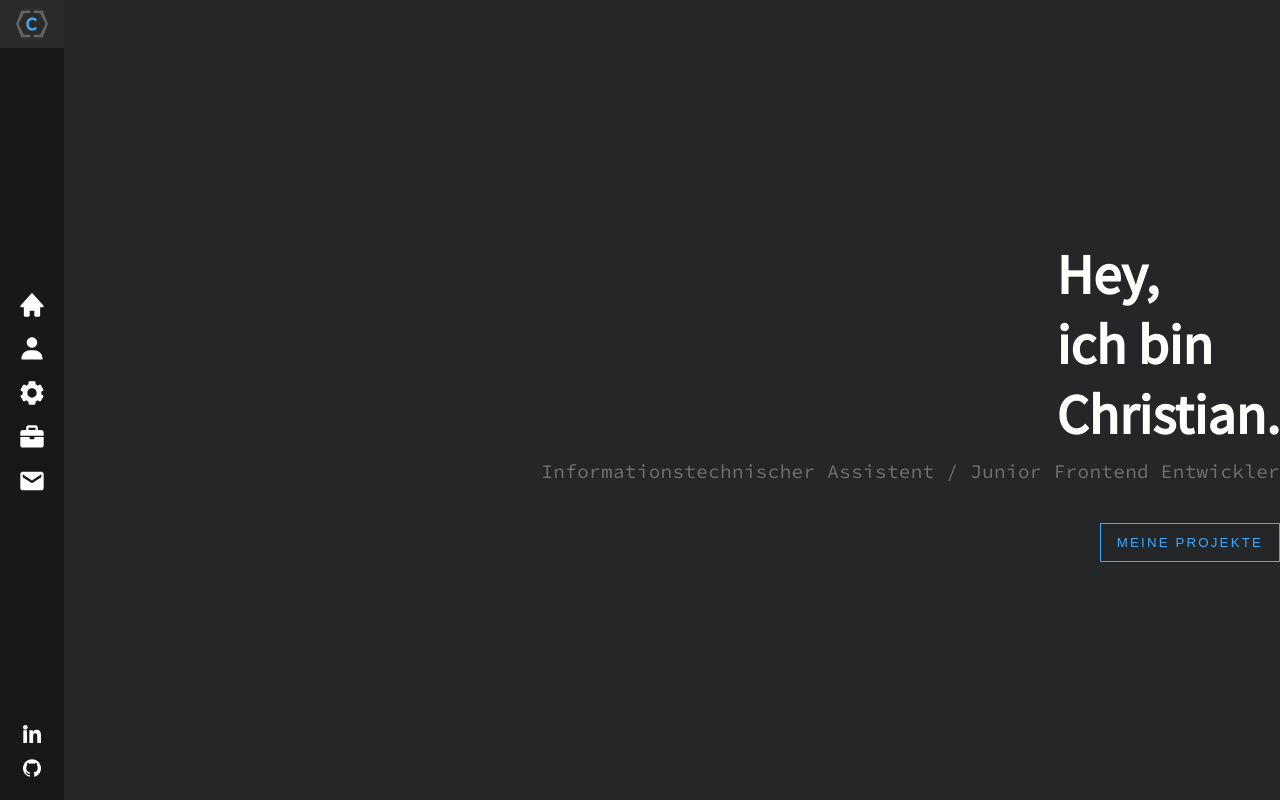
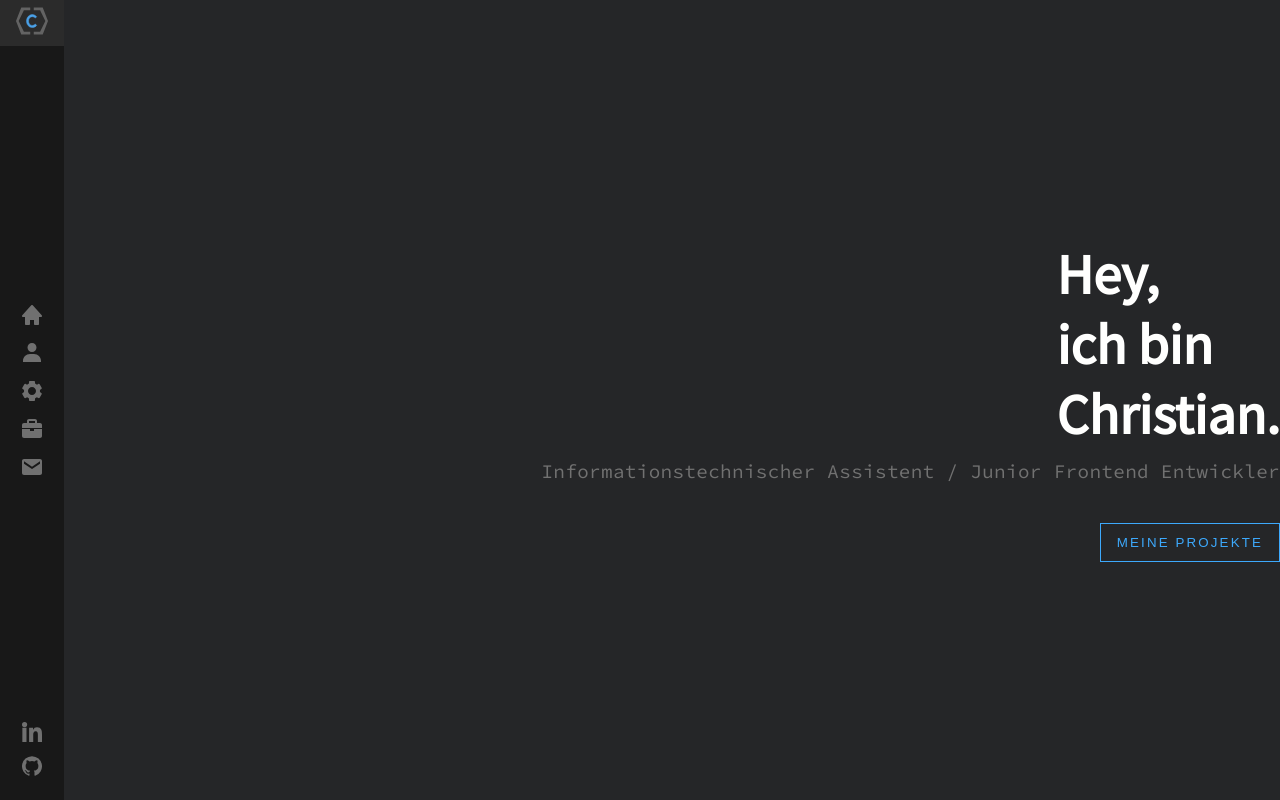
Before and after one commit to ChristianNik/my-react-website, a React (Create React App) app: page / in a window 1280 px wide. Built offline with nearby package versions, Linux system fonts and the light colour scheme.

Commit message:
Sidebar mit neuen Icons versehen

```diff
--- a/src/Routes/Home.js
+++ b/src/Routes/Home.js
@@ -1,7 +1,6 @@
 import React from 'react';
 import Button from '../components/Button';
 // Components
-
 // Styles
 import homeStyle from './Home.module.css';
 // Icons
--- a/src/components/Icons.js
+++ b/src/components/Icons.js
@@ -1,6 +1,5 @@
 import React from 'react';
 import PropTypes from 'prop-types';
-import { isCompositeComponent } from 'react-dom/test-utils';
 
 export function HomeIcon(props) {
 	return (
@@ -87,6 +86,75 @@ export function ContactIcon(props) {
 	);
 }
 
+export function LinkedInIcon(props) {
+	return (
+		<svg
+			xmlns='http://www.w3.org/2000/svg'
+			width={props.width || '24'}
+			height={props.width || '24'}
+			style={props.style}
+			viewBox='0 0 24 23.959'
+		>
+			<ellipse
+				fill={props.fill || '#fffffe'}
+				cx='3.089'
+				cy='3.089'
+				rx='3.089'
+				ry='3.089'
+				transform='translate(0 0)'
+			/>
+			<path
+				fill={props.fill || '#fffffe'}
+				d='M11.182,8.979V26.117h4.963V17.642c0-2.236.392-4.4,2.978-4.4,2.551,0,2.582,2.557,2.582,4.543v8.335h4.965v-9.4c0-4.617-.927-8.165-5.96-8.165a5.166,5.166,0,0,0-4.7,2.767h-.067V8.979Zm-8.087,0H8.066V26.117H3.1Z'
+				transform='translate(-2.671 -2.159)'
+			/>
+		</svg>
+	);
+}
+
+export function GithubIcon(props) {
+	return (
+		<svg
+			xmlns='http://www.w3.org/2000/svg'
+			width={props.width || '24'}
+			height={props.width || '24'}
+			style={props.style}
+			viewBox='0 0 29.948 29.456'
+		>
+			<path
+				fill={props.fill || '#fffffe'}
+				d='M17.026,2a15.12,15.12,0,0,0-4.734,29.431c.749.136,1.019-.329,1.019-.728,0-.359-.012-1.31-.017-2.568-4.166.911-5.046-2.026-5.046-2.026A3.981,3.981,0,0,0,6.587,23.9c-1.359-.937.1-.916.1-.916A3.139,3.139,0,0,1,8.984,24.54,3.173,3.173,0,0,0,13.34,25.8a3.248,3.248,0,0,1,.953-2.02C10.97,23.4,7.475,22.1,7.475,16.312a5.879,5.879,0,0,1,1.537-4.05,5.474,5.474,0,0,1,.149-4s1.257-.407,4.117,1.546a14.056,14.056,0,0,1,7.495,0c2.861-1.955,4.117-1.546,4.117-1.546a5.449,5.449,0,0,1,.149,4,5.842,5.842,0,0,1,1.537,4.05c0,5.8-3.5,7.078-6.834,7.452a3.635,3.635,0,0,1,1.013,2.795c0,2.02-.018,3.649-.018,4.144,0,.4.267.874,1.031.725A15.12,15.12,0,0,0,17.026,2Z'
+				transform='translate(-2.052 -2)'
+			/>
+		</svg>
+	);
+}
+
+export function LogoIcon(props) {
+	return (
+		<svg
+			xmlns='http://www.w3.org/2000/svg'
+			width={props.width || '24'}
+			height={props.width || '24'}
+			style={props.style}
+			viewBox='0 0 64 64'
+		>
+			<g transform='translate(-2 -1)'>
+				<path
+					d='M-180.825-199.195h-12.66v-5.275h12.66l10.55-21.628-10.55-21.627h-12.66V-253h17.935L-165-226.1l-10.55,26.9Zm-32.349,0h-5.275L-229-226.1l10.55-26.9h17.935v5.275h-12.66l-10.55,21.627,10.55,21.628h12.66v5.275Z'
+					transform='translate(231 259)'
+					fill='#636363'
+				/>
+				<path
+					d='M12.966,3.711A10.962,10.962,0,0,1,7.026,2.05,11.477,11.477,0,0,1,2.869-2.54a14.254,14.254,0,0,1-1.5-6.609,14.134,14.134,0,0,1,1.52-6.609,11.588,11.588,0,0,1,4.173-4.591A10.962,10.962,0,0,1,13-22.01a10.983,10.983,0,0,1,4.871,1.072,10.13,10.13,0,0,1,3.723,3.108l-2.606,2.822a7.186,7.186,0,0,0-5.8-2.929,7.3,7.3,0,0,0-4,1.125,7.636,7.636,0,0,0-2.761,3.126,10.071,10.071,0,0,0-.993,4.537,10.071,10.071,0,0,0,.993,4.537A7.636,7.636,0,0,0,9.182-1.487a7.3,7.3,0,0,0,4,1.125,7.158,7.158,0,0,0,5.8-2.965L21.591-.468a10.1,10.1,0,0,1-3.738,3.108A11.082,11.082,0,0,1,12.966,3.711Z'
+					transform='translate(21.688 42.252)'
+					fill='#4aa1e8'
+					stroke='#4aa1e8'
+				/>
+			</g>
+		</svg>
+	);
+}
 export default function Icons(props) {
 	return (
 		<svg
--- a/src/components/LinkItem.js
+++ b/src/components/LinkItem.js
@@ -25,7 +25,7 @@ function LinkItem(props) {
 						height={props.iconHeight ? props.iconHeight : '28px'}
 					/>
 				) : (
-					props.text
+					props.children || props.text
 				)}
 			</NavLink>
 		</li>
--- a/src/components/Sidebar.js
+++ b/src/components/Sidebar.js
@@ -8,53 +8,50 @@ import LinkItem from './LinkItem';
 // Styles
 import sidebarStyle from './Sidebar.module.css';
 // Icons
-import tmpIcon from '../images/icons/bx-x.svg';
-import homeIcon from '../images/icons/bxs-home.svg';
-import aboutIcon from '../images/icons/bxs-user.svg';
-import skillsIcon from '../images/icons/bxs-cog.svg';
-import projectsIcon from '../images/icons/bxs-briefcase.svg';
-import kontaktIcon from '../images/icons/bxs-envelope.svg';
-import githubIcon from '../images/icons/bxl-github-light.svg';
-import linkedinIcon from '../images/icons/bxl-linkedin.svg';
 import logoImg from '../images/Logo 1@2x.png';
+import {
+	HomeIcon,
+	AboutIcon,
+	SkillsIcon,
+	ProjectsIcon,
+	ContactIcon,
+	LinkedInIcon,
+	GithubIcon,
+	LogoIcon
+} from '../components/Icons';
 
 function Sidebar() {
 	return (
 		<nav className={sidebarStyle.Sidebar}>
 			<LinkGroup>
-				<LinkItem
-					to='/'
-					icon={logoImg}
-					iconWidth='32px'
-					iconHeight='32px'
-					text='logo'
-					noActiveStyle
-				/>
+				<LinkItem to='/' text='logo' noActiveStyle>
+					<LogoIcon width={32} />
+				</LinkItem>
 			</LinkGroup>
 			<LinkGroup position='center'>
-				<LinkItem to='/' icon={homeIcon} text='home' />
-				<LinkItem to='/about' icon={aboutIcon} text='about' />
-				<LinkItem to='/skills' icon={skillsIcon} text='skills' />
-				<LinkItem to='/projects' icon={projectsIcon} text='projects' />
-				<LinkItem to='/contact' icon={kontaktIcon} text='contact' />
+				<LinkItem to='/' text='home'>
+					<HomeIcon fill='#707070' />
+				</LinkItem>
+				<LinkItem to='/about' text='about'>
+					<AboutIcon fill='#707070' />
+				</LinkItem>
+				<LinkItem to='/skills' text='skills'>
+					<SkillsIcon fill='#707070' />
+				</LinkItem>
+				<LinkItem to='/projects' text='projects'>
+					<ProjectsIcon fill='#707070' />
+				</LinkItem>
+				<LinkItem to='/contact' text='contact'>
+					<ContactIcon fill='#707070' />
+				</LinkItem>
 			</LinkGroup>
 			<LinkGroup position='end'>
-				<LinkItem
-					to='/'
-					icon={linkedinIcon}
-					text='linkedin'
-					iconWidth='18px'
-					iconHeight='18px'
-					noActiveStyle
-				/>
-				<LinkItem
-					to='/about'
-					icon={githubIcon}
-					text='github'
-					iconWidth='18px'
-					iconHeight='18px'
-					noActiveStyle
-				/>
+				<LinkItem to='/' text='linkedin' noActiveStyle>
+					<LinkedInIcon width={20} fill='#707070' />
+				</LinkItem>
+				<LinkItem to='/about' text='github' noActiveStyle>
+					<GithubIcon width={20} fill='#707070' />
+				</LinkItem>
 			</LinkGroup>
 		</nav>
 	);
```
Also changed, not shown: src/images/icons/Logo 1.svg (added).
